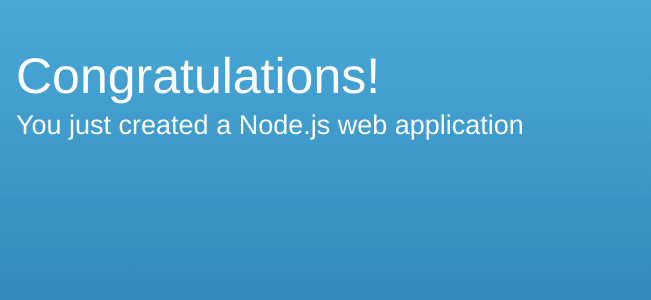
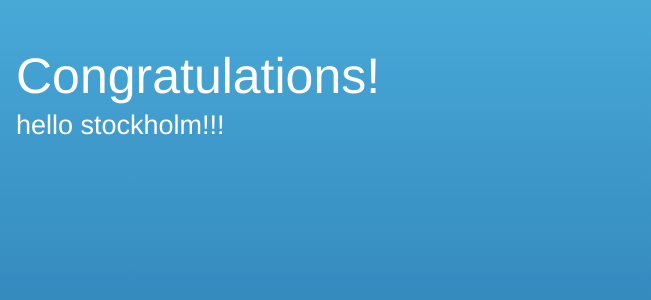
Before and after one commit to faermanj/myprojgdemo, a website: page public/index.html in a window 1280 px wide. Shown: the part 234-534 px from the top of the page, 629-1280 px from the left. Drawn offline with Linux system fonts and the light colour scheme.

Commit message:
Update index.html

```diff
--- a/public/index.html
+++ b/public/index.html
@@ -59,7 +59,7 @@
             <a class="twitter-link" href="http://twitter.com/home/?status=I%20created%20a%20project%20with%20AWS%20CodeStar!%20%23AWS%20%23AWSCodeStar%20https%3A%2F%2Faws.amazon.com%2Fcodestar"><img src="assets/img/tweet.svg" /></a>
             <div class="text">
                 <h1>Congratulations!</h1>
-                <h2>You just created a Node.js web application</h2>
+                <h2>hello stockholm!!!</h2>
             </div>
         </div>
     </div>
```
